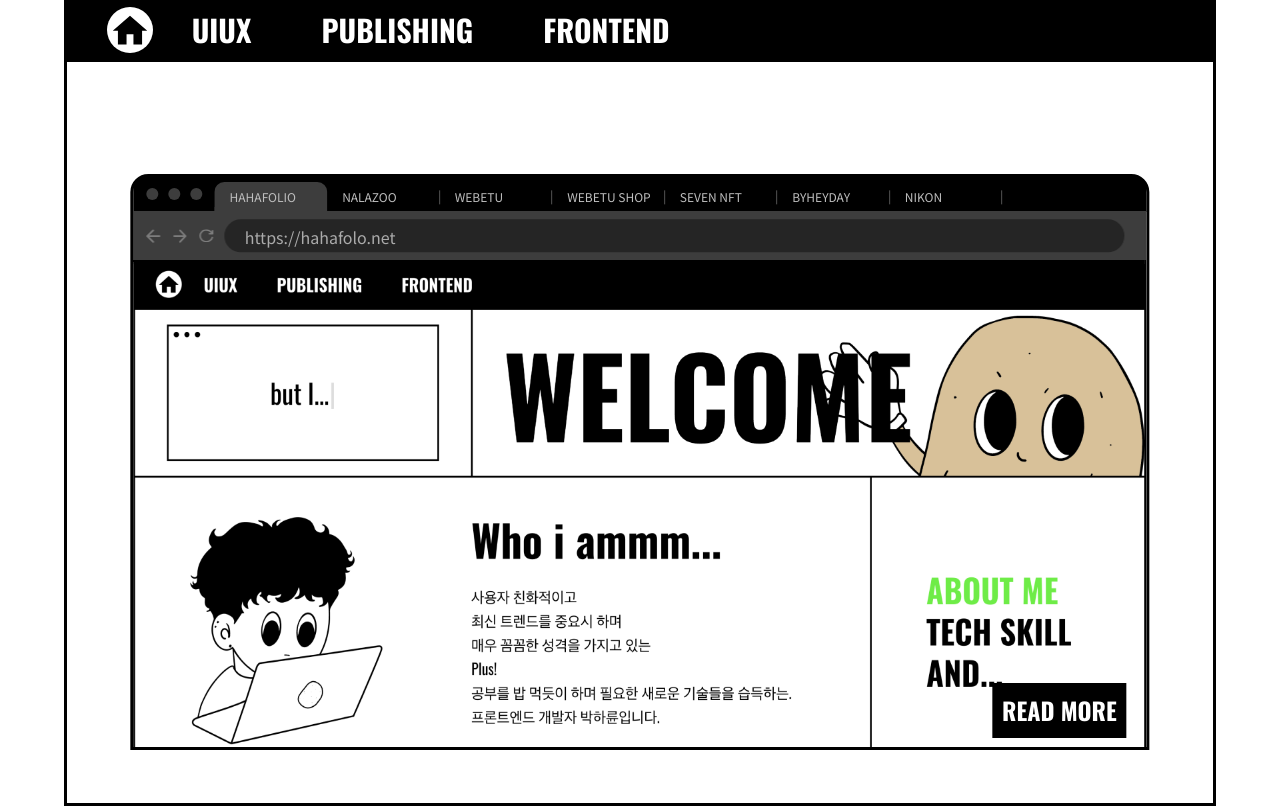
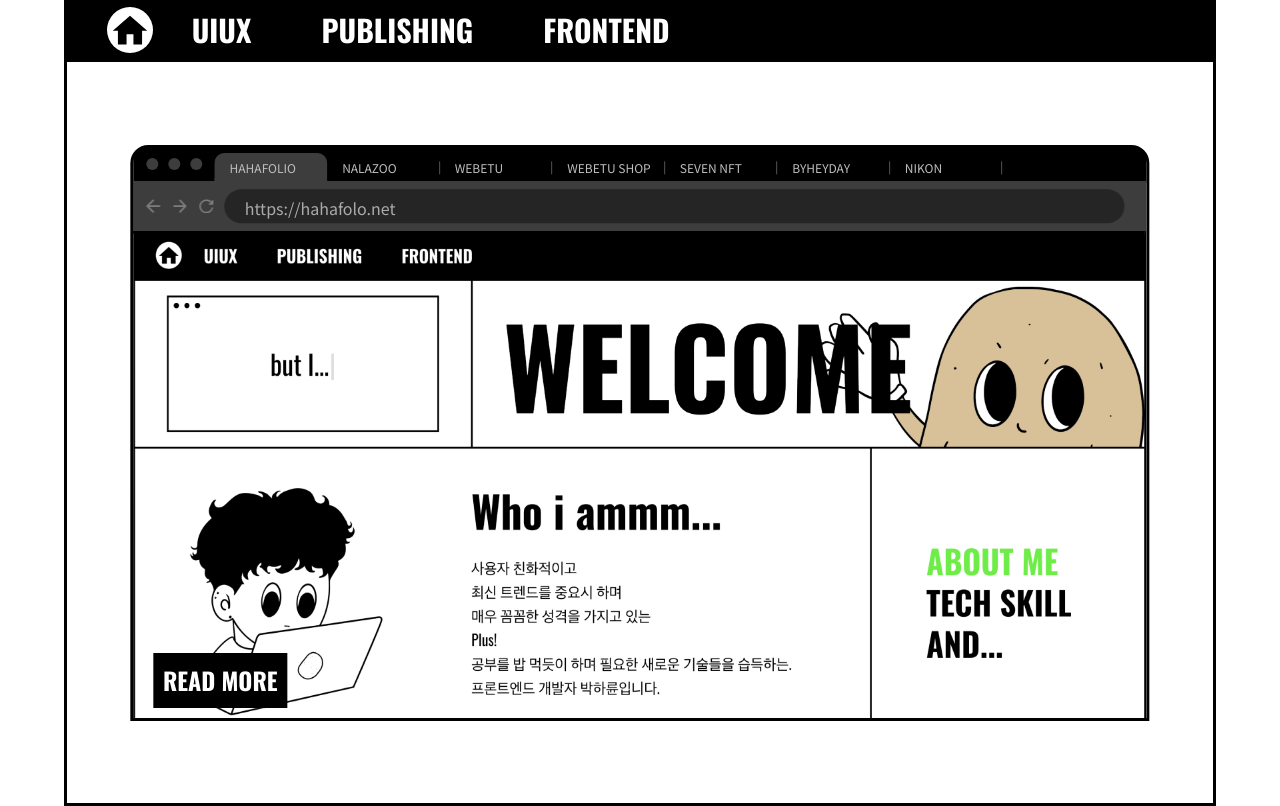
Before and after one commit to pota0w0/portfolio-ver2022, a React (Create React App) app: page /work in a window 1280 px wide. Built offline with nearby package versions, Linux system fonts and the light colour scheme.

Commit message:
사이즈 수정

```diff
--- a/src/components/modal/modal.js
+++ b/src/components/modal/modal.js
@@ -14,7 +14,7 @@ function Accordion({ title, content }) {
           style={{
             position: "absolute",
             bottom:"2%",
-            right:"2%",
+            left:"2%",
             zIndex:"20",
             backgroundColor: "#000",
             width: "clamp(120px, 10.4167vw, 200px)",
--- a/src/styles/work-frame.css
+++ b/src/styles/work-frame.css
@@ -1,8 +1,8 @@
 .notice{ position: absolute; top: 50%; left: 50%; transform: translate(-50%, -50%);}
 .notice p{ font-size: 1.5em; text-align: center;}
 
-.Work_Area{ position: relative; height: 100vh; box-sizing: border-box; }
-.Work_Wrap{ position: absolute; top: 50%; left: 50%; transform: translate(-50%,-50%); width: clamp(1000px, 79.1667vw, 1520px); height: clamp(570px, 42.7083vw, 820px); outline: 3px solid #000; border-radius: 15px 15px 0 0; }
+.Work_Area{ position: relative; height: 92.59vh; box-sizing: border-box; }
+.Work_Wrap{ position: absolute; top: 50%; left: 50%; transform: translate(-50%,-50%); width: clamp(900px, 79.1667vw, 1520px); height: clamp(570px, 42.7083vw, 820px); outline: 3px solid #000; border-radius: 15px 15px 0 0; }
 
 .icon_Wrap{ position: absolute; top: 1.8%; left: 1.3%; z-index: 100; width: clamp(56px, 4.3750vw, 84px); height: clamp(12px, 0.9375vw, 18px); display: flex; justify-content: space-between; }
 .icon{ width: clamp(12px, 0.9375vw, 18px); height: clamp(12px, 0.9375vw, 18px); background-color: #3d3d3d; border-radius: 50%; box-sizing: border-box;}
@@ -16,7 +16,7 @@
 .fixIconWrap{ position: absolute; top: 50%; left: 1.3%; transform: translate(0,-50%); z-index: 100; width: clamp(58px, 5.2083vw, 100px); max-width: 100px; height: clamp(12px, 1.0417vw, 20px); display: flex; justify-content: space-between;}
 .fixIcon{ position: relative; width: clamp(12px, 1.0417vw, 20px); height: clamp(12px, 1.0417vw, 20px); }
 .fixIcon img{ position: absolute; top: 0; width: 100%;}
-.fixName{ width: clamp(850px, 70.3125vw, 1350px); height: clamp(30px, 2.6042vw, 50px); background-color: #252525; position: absolute; top: 50%; left: 9%; transform: translate(0,-50%); border-radius: 100px; }
+.fixName{ width: clamp(750px, 70.3125vw, 1350px); height: clamp(30px, 2.6042vw, 50px); background-color: #252525; position: absolute; top: 50%; left: 9%; transform: translate(0,-50%); border-radius: 100px; }
 
 /* Swiper */
 
```
